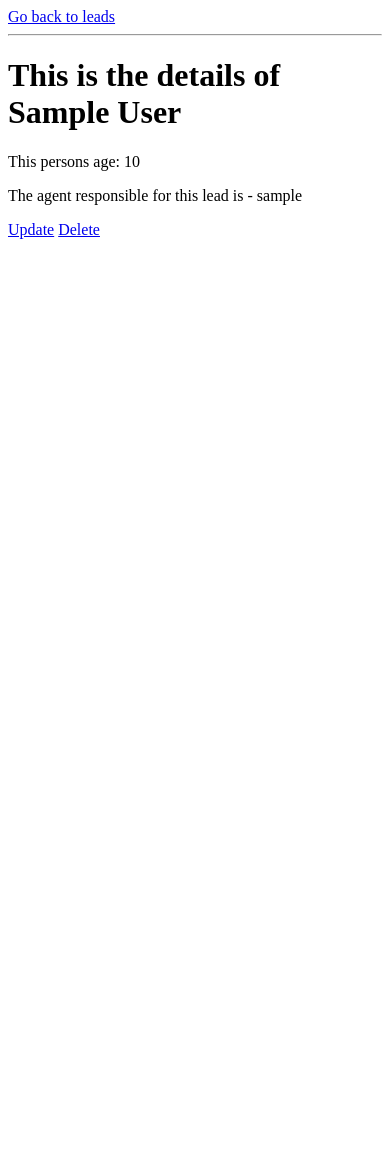
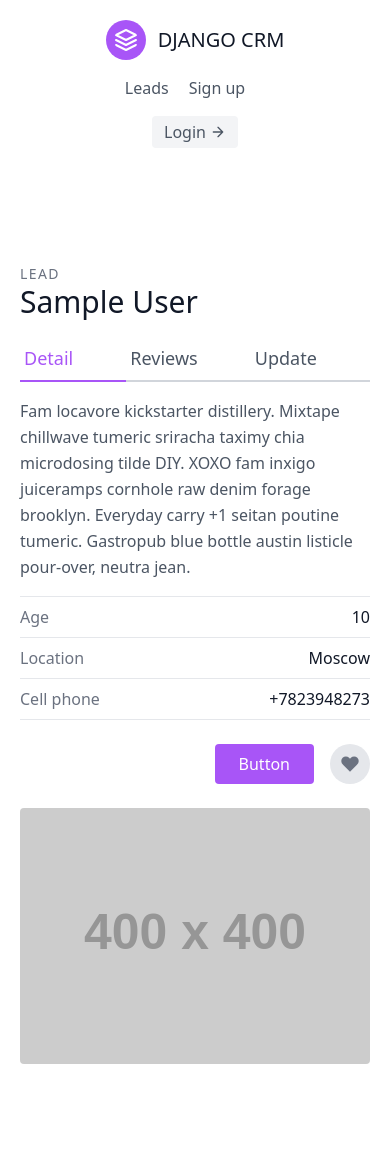
Before and after one commit to champmoon/django-crm, a Django app: page /leads/1/ in a window 390 px wide. Before the commit the page ends 239 px from the top, so only its background shows below. Run offline with Django 4.2, Linux system fonts and the light colour scheme; tables that the repository leaves empty hold one stand-in row (values such as "Sample post"); grey boxes labelled with a size stand in for pictures from a placeholder-image service; some libraries are stand-ins or nearby versions.

Commit message:
refactor templates with tailwind css

```diff
--- a/crm/urls.py
+++ b/crm/urls.py
@@ -1,8 +1,9 @@
 from django.contrib import admin
 from django.urls import path, include
-
+from leads.views import landing_page
 
 urlpatterns = [
+    path('', landing_page, name='landing-page'),
     path('admin/', admin.site.urls),
     path('leads/', include('leads.urls', namespace='leads'))
 ]
--- a/leads/templates/leads/lead_detail.html
+++ b/leads/templates/leads/lead_detail.html
@@ -1,11 +1,74 @@
-{% extends 'base.html' %}
-
-{% block content %}
-<a href="{% url 'leads:lead-list' %}">Go back to leads</a>
-<hr />
-<h1>This is the details of {{ lead }}</h1>
-<p>This persons age: {{ lead.age }}</p>
-<p>The agent responsible for this lead is - {{ lead.agent }}</p>
-<a href="{% url 'leads:lead-update' lead.id %}">Update</a>
-<a href="{% url 'leads:lead-delete' lead.id %}">Delete</a>
+{% extends 'base.html' %} {% block content %}
+<section class="text-gray-600 body-font overflow-hidden">
+  <div class="container px-5 py-24 mx-auto">
+    <div class="lg:w-4/5 mx-auto flex flex-wrap">
+      <div class="lg:w-1/2 w-full lg:pr-10 lg:py-6 mb-6 lg:mb-0">
+        <h2 class="text-sm title-font text-gray-500 tracking-widest">LEAD</h2>
+        <h1 class="text-gray-900 text-3xl title-font font-medium mb-4">
+          {{ lead }}
+        </h1>
+        <div class="flex mb-4">
+          <a
+            class="flex-grow text-purple-500 border-b-2 border-purple-500 py-2 text-lg px-1"
+            >Detail</a
+          >
+          <a class="flex-grow border-b-2 border-gray-300 py-2 text-lg px-1"
+            >Reviews</a
+          >
+          <a
+            href="{% url 'leads:lead-update' lead.id %}"
+            class="flex-grow border-b-2 border-gray-300 py-2 text-lg px-1"
+            >Update</a
+          >
+        </div>
+        <p class="leading-relaxed mb-4">
+          Fam locavore kickstarter distillery. Mixtape chillwave tumeric
+          sriracha taximy chia microdosing tilde DIY. XOXO fam inxigo juiceramps
+          cornhole raw denim forage brooklyn. Everyday carry +1 seitan poutine
+          tumeric. Gastropub blue bottle austin listicle pour-over, neutra jean.
+        </p>
+        <div class="flex border-t border-gray-200 py-2">
+          <span class="text-gray-500">Age</span>
+          <span class="ml-auto text-gray-900">{{ lead.age }}</span>
+        </div>
+        <div class="flex border-t border-gray-200 py-2">
+          <span class="text-gray-500">Location</span>
+          <span class="ml-auto text-gray-900">Moscow</span>
+        </div>
+        <div class="flex border-t border-b mb-6 border-gray-200 py-2">
+          <span class="text-gray-500">Cell phone</span>
+          <span class="ml-auto text-gray-900">+7823948273</span>
+        </div>
+        <div class="flex">
+          <button
+            class="flex ml-auto text-white bg-purple-500 border-0 py-2 px-6 focus:outline-none hover:bg-purple-600 rounded"
+          >
+            Button
+          </button>
+          <button
+            class="rounded-full w-10 h-10 bg-gray-200 p-0 border-0 inline-flex items-center justify-center text-gray-500 ml-4"
+          >
+            <svg
+              fill="currentColor"
+              stroke-linecap="round"
+              stroke-linejoin="round"
+              stroke-width="2"
+              class="w-5 h-5"
+              viewBox="0 0 24 24"
+            >
+              <path
+                d="M20.84 4.61a5.5 5.5 0 00-7.78 0L12 5.67l-1.06-1.06a5.5 5.5 0 00-7.78 7.78l1.06 1.06L12 21.23l7.78-7.78 1.06-1.06a5.5 5.5 0 000-7.78z"
+              ></path>
+            </svg>
+          </button>
+        </div>
+      </div>
+      <img
+        alt="ecommerce"
+        class="lg:w-1/2 w-full lg:h-auto h-64 object-cover object-center rounded"
+        src="https://dummyimage.com/400x400"
+      />
+    </div>
+  </div>
+</section>
 {% endblock content %}
--- a/leads/views.py
+++ b/leads/views.py
@@ -1,8 +1,12 @@
 from django.http import HttpRequest, HttpResponse
-from django.shortcuts import render, redirect
+from django.shortcuts import redirect, render
 
 from .forms import LeadModelForm
 from .models import Agent, Lead
+
+
+def landing_page(request: HttpRequest) -> HttpResponse:
+    return render(request, 'landing.html')
 
 
 def lead_list(request: HttpRequest) -> HttpResponse:
--- a/templates/base.html
+++ b/templates/base.html
@@ -5,21 +5,11 @@
     <meta http-equiv="X-UA-Compatible" content="IE=edge" />
     <meta name="viewport" content="width=device-width, initial-scale=1.0" />
     <title>crm</title>
-    <style>
-      .lead {
-        padding-top: 10px;
-        padding-bottom: 10px;
-        padding-left: 6px;
-        padding-right: 6px;
-        margin-top: 10px;
-        background-color: aliceblue;
-        width: 100%;
-      }
-    </style>
+    <script src="https://cdn.tailwindcss.com"></script>
   </head>
   <body>
-    {% block content %}
-
-    {% endblock content %}
+    <div class="max-w-7xl mx-auto">
+      {% include 'navbar.html' %} {% block content %} {% endblock content %}
+    </div>
   </body>
 </html>
--- /dev/null
+++ b/templates/navbar.html
@@ -0,0 +1,50 @@
+<header class="text-gray-600 body-font">
+  <div
+    class="container mx-auto flex flex-wrap p-5 flex-col md:flex-row items-center"
+  >
+    <a
+      class="flex title-font font-medium items-center text-gray-900 mb-4 md:mb-0"
+    >
+      <svg
+        xmlns="http://www.w3.org/2000/svg"
+        fill="none"
+        stroke="currentColor"
+        stroke-linecap="round"
+        stroke-linejoin="round"
+        stroke-width="2"
+        class="w-10 h-10 text-white p-2 bg-purple-500 rounded-full"
+        viewBox="0 0 24 24"
+      >
+        <path
+          d="M12 2L2 7l10 5 10-5-10-5zM2 17l10 5 10-5M2 12l10 5 10-5"
+        ></path>
+      </svg>
+      <span class="ml-3 text-xl">DJANGO CRM</span>
+    </a>
+    <nav
+      class="md:ml-auto flex flex-wrap items-center text-base justify-center"
+    >
+      <a href="{% url 'leads:lead-list' %}" class="mr-5 hover:text-gray-900"
+        >Leads</a
+      >
+      <a class="mr-5 hover:text-gray-900">Sign up</a>
+    </nav>
+    <a
+      href="#"
+      class="inline-flex items-center bg-gray-100 border-0 py-1 px-3 focus:outline-none hover:bg-gray-200 rounded text-base mt-4 md:mt-0"
+    >
+      Login
+      <svg
+        fill="none"
+        stroke="currentColor"
+        stroke-linecap="round"
+        stroke-linejoin="round"
+        stroke-width="2"
+        class="w-4 h-4 ml-1"
+        viewBox="0 0 24 24"
+      >
+        <path d="M5 12h14M12 5l7 7-7 7"></path>
+      </svg>
+    </a>
+  </div>
+</header>
```
Also changed, not shown: leads/templates/leads/lead_list.html (+69 -14 lines), leads/templates/leads/lead_update.html (+41 -10 lines), templates/landing.html (added, +33 -0 lines).
